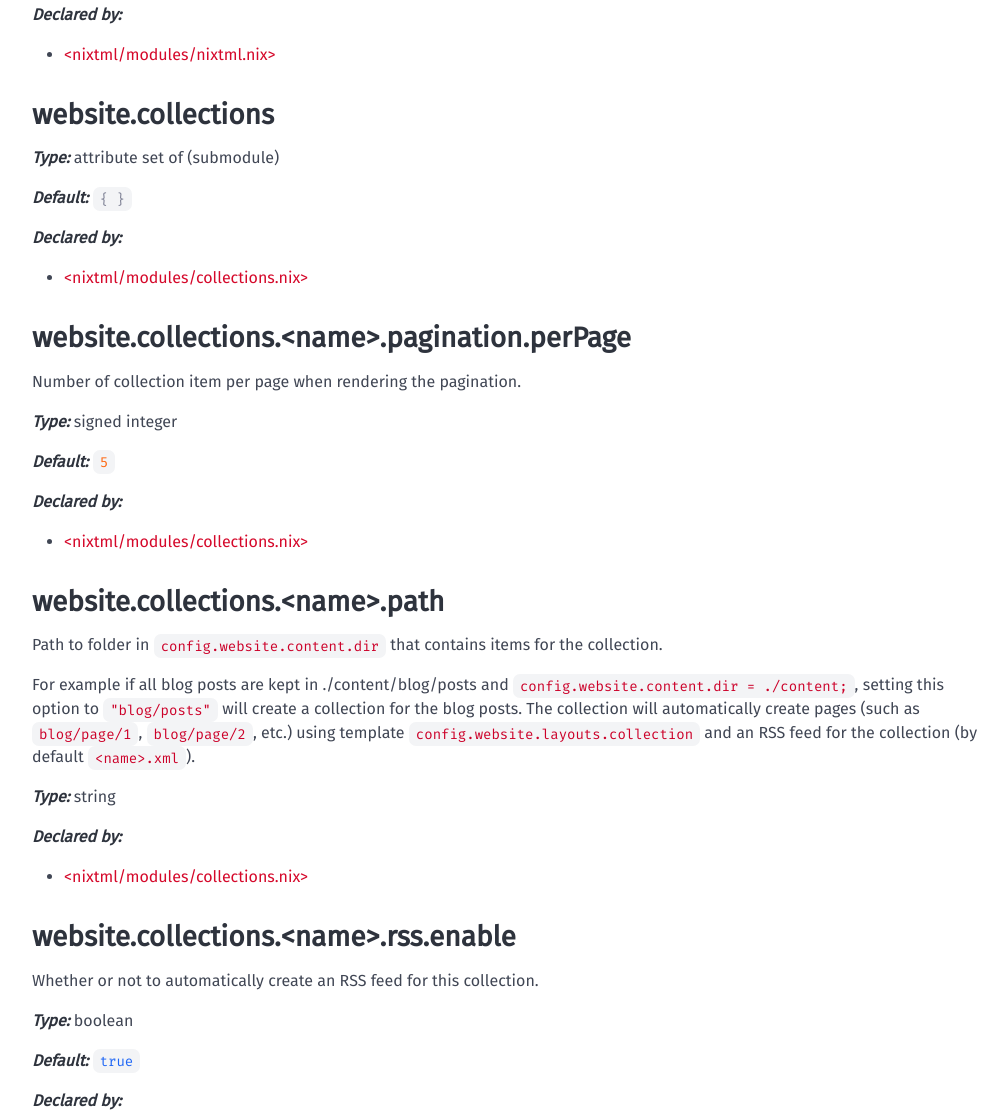
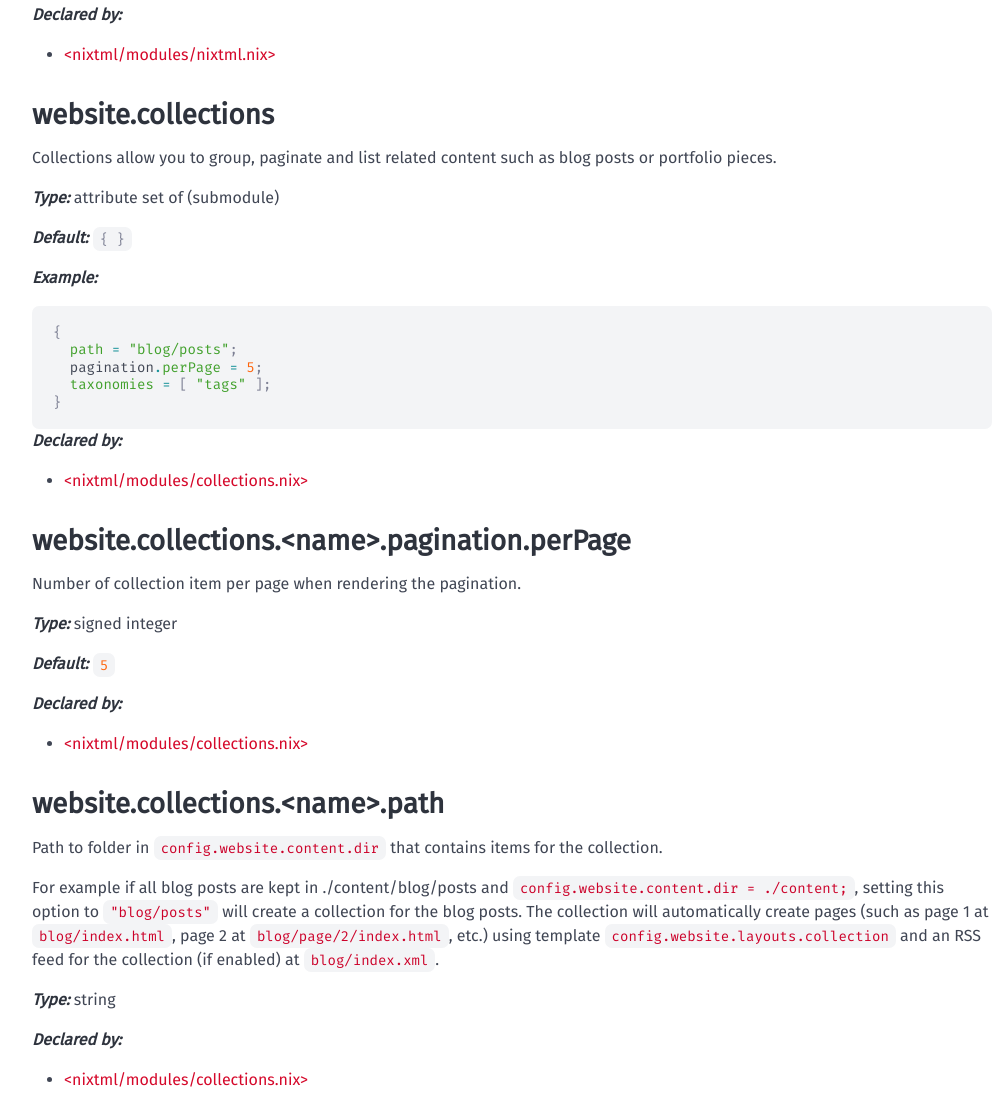
Before and after one commit to arnarg/nixtml, a plain HTML site: page options/index.html in a window 1280 px wide. Shown: the part 1833-2949 px from the top of the page, without its empty margins (128-1136 px from the left). Drawn offline with Linux system fonts and the light colour scheme.

Commit message:
deploy: 57ed51286e5344a60952698670c8099e45a15390

```diff
--- a/options/index.html
+++ b/options/index.html
@@ -101,11 +101,19 @@
 						<li><a href="https://github.com/arnarg/nixtml/blob/main/modules/nixtml.nix">&lt;nixtml/modules/nixtml.nix&gt;</a></li>
 					</ul>
 					<h2 id="websitecollections">website.collections<a class="headerlink mx-2" href="#websitecollections" title="Permanent link">#</a></h2>
+					<p>Collections allow you to group, paginate and list related content such as blog posts or portfolio pieces.</p>
 					<p><strong><em>Type:</em></strong>
 					attribute set of (submodule)</p>
 					<p><strong><em>Default:</em></strong>
 					<code class="highlight"><span style="color: #7C7F93">{</span>
 					<span style="color: #7C7F93">}</span></code></p>
+					<p><strong><em>Example:</em></strong></p>
+					<div class="highlight" style="background: #eff1f5"><pre style="line-height: 125%;"><span></span><code><span style="color: #7C7F93">{</span>
+  <span style="color: #40A02B">path</span> <span style="color: #179299">=</span> <span style="color: #40A02B">&quot;blog/posts&quot;</span><span style="color: #7C7F93">;</span>
+  pagination<span style="color: #179299">.</span><span style="color: #40A02B">perPage</span> <span style="color: #179299">=</span> <span style="color: #FE640B">5</span><span style="color: #7C7F93">;</span>
+  <span style="color: #40A02B">taxonomies</span> <span style="color: #179299">=</span> <span style="color: #7C7F93">[</span> <span style="color: #40A02B">&quot;tags&quot;</span> <span style="color: #7C7F93">];</span>
+<span style="color: #7C7F93">}</span>
+</code></pre></div>
 					<p><strong><em>Declared by:</em></strong></p>
 					<ul>
 						<li><a href="https://github.com/arnarg/nixtml/blob/main/modules/collections.nix">&lt;nixtml/modules/collections.nix&gt;</a></li>
@@ -125,8 +133,8 @@
 						that contains items for the collection.</p>
 					<p>For example if all blog posts are kept in ./content/blog/posts and <code>config.website.content.dir = ./content;</code>, setting this option to <code>"blog/posts"</code>
 						will create a collection for the blog posts.
-						The collection will automatically create pages (such as <code>blog/page/1</code>, <code>blog/page/2</code>, etc.) using template <code>config.website.layouts.collection</code>
-						and an RSS feed for the collection (by default <code>&lt;name&gt;.xml</code>).</p>
+						The collection will automatically create pages (such as page 1 at <code>blog/index.html</code>, page 2 at <code>blog/page/2/index.html</code>, etc.) using template <code>config.website.layouts.collection</code>
+						and an RSS feed for the collection (if enabled) at <code>blog/index.xml</code>.</p>
 					<p><strong><em>Type:</em></strong>
 					string</p>
 					<p><strong><em>Declared by:</em></strong></p>
@@ -171,7 +179,7 @@
 					</ul>
 					<h2 id="websitecontentdateformat">website.content.dateFormat<a class="headerlink mx-2" href="#websitecontentdateformat" title="Permanent link">#</a></h2>
 					<p>Format string for any datetime in content front matter.</p>
-					<p>This is a format string for python's <code>strftime</code>. See: https://docs.python.org/3/library/datetime.html#strftime-strptime-behavior</p>
+					<p>This is a format string for python's <code>strftime</code>. See: <a href="https://docs.python.org/3/library/datetime.html#strftime-strptime-behavior">https://docs.python.org/3/library/datetime.html#strftime-strptime-behavior</a></p>
 					<p><strong><em>Type:</em></strong>
 					string</p>
 					<p><strong><em>Default:</em></strong>
```
